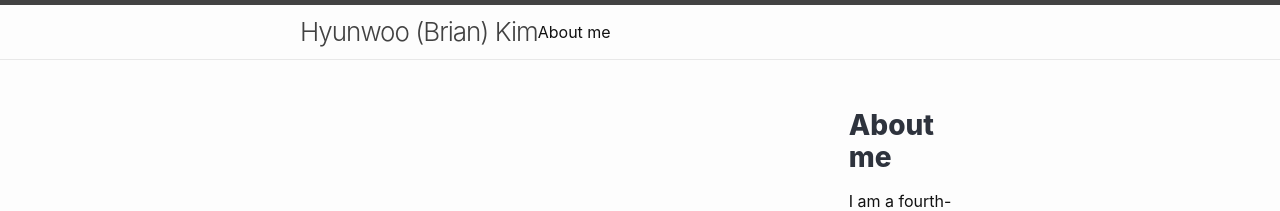
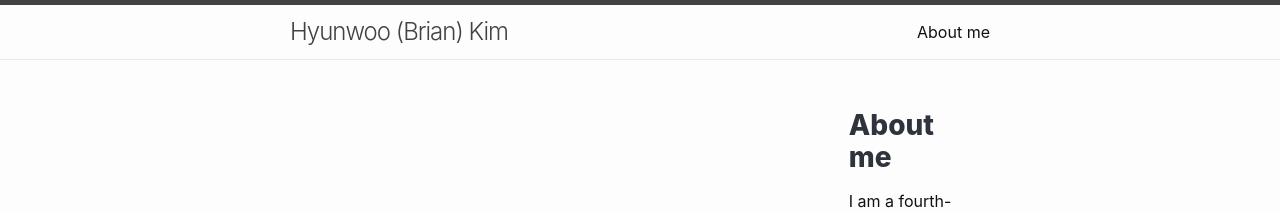
Before and after one commit to hywkim-brian/site, a Jekyll site: the page built from index.md, in a window 1280 px wide. Shown: the top 211 px of the page. Built offline with Jekyll 4.4.1, drawn with Linux system fonts in a browser that asks for light colours; nearby versions of some CDN libraries; some web fonts are replaced; library files that are not in the unit come from our copies; a style sheet for code colours, icons or effects is not loaded.

Commit message:
edit site

```diff
--- a/_includes/header.html
+++ b/_includes/header.html
@@ -1,10 +1,12 @@
 <header class="site-header">
-  <div class="wrapper">
-    <a class="site-title" rel="author" href="{{ "/" | relative_url }}">{{ site.title | escape }}</a>
+  <div class="wrapper" style="display: flex; align-items: center; justify-content: space-between; padding: 0 20px;">
+    <a class="site-title" rel="author" href="{{ "/" | relative_url }}" style="margin-right: auto; font-size: 1.5rem;">
+      {{ site.title | escape }}
+    </a>
 
-    <nav class="site-nav">
+    <nav class="site-nav" style="display: flex; align-items: center; gap: 15px;">
       <input type="checkbox" id="nav-trigger" class="nav-trigger" />
-      <label for="nav-trigger">
+      <label for="nav-trigger" style="margin-left: 20px;">
         <span class="menu-icon">
           <svg viewBox="0 0 18 15" width="18px" height="15px">
             <path d="M18,1.484c0,0.82-0.665,1.484-1.484,1.484H1.484C0.665,2.969,0,2.304,0,1.484l0,0C0,0.665,0.665,0,1.484,0 h15.032C17.335,0,18,0.665,18,1.484L18,1.484z M18,7.516C18,8.335,17.335,9,16.516,9H1.484C0.665,9,0,8.335,0,7.516l0,0 c0-0.82,0.665-1.484,1.484-1.484h15.032C17.335,6.031,18,6.696,18,7.516L18,7.516z M18,13.516C18,14.335,17.335,15,16.516,15H1.484 C0.665,15,0,14.335,0,13.516l0,0c0-0.82,0.665-1.483,1.484-1.483h15.032C17.335,12.031,18,12.695,18,13.516L18,13.516z"/>
@@ -12,8 +14,7 @@
         </span>
       </label>
 
-
-      <div class="trigger">
+      <div class="trigger" style="display: flex; gap: 15px;">
         <!-- Dynamic Section Links -->
         {%- for section in site.bio-%}
           <a class="page-link" href="#{{ section.id }}">{{ section.title }}</a>
```
